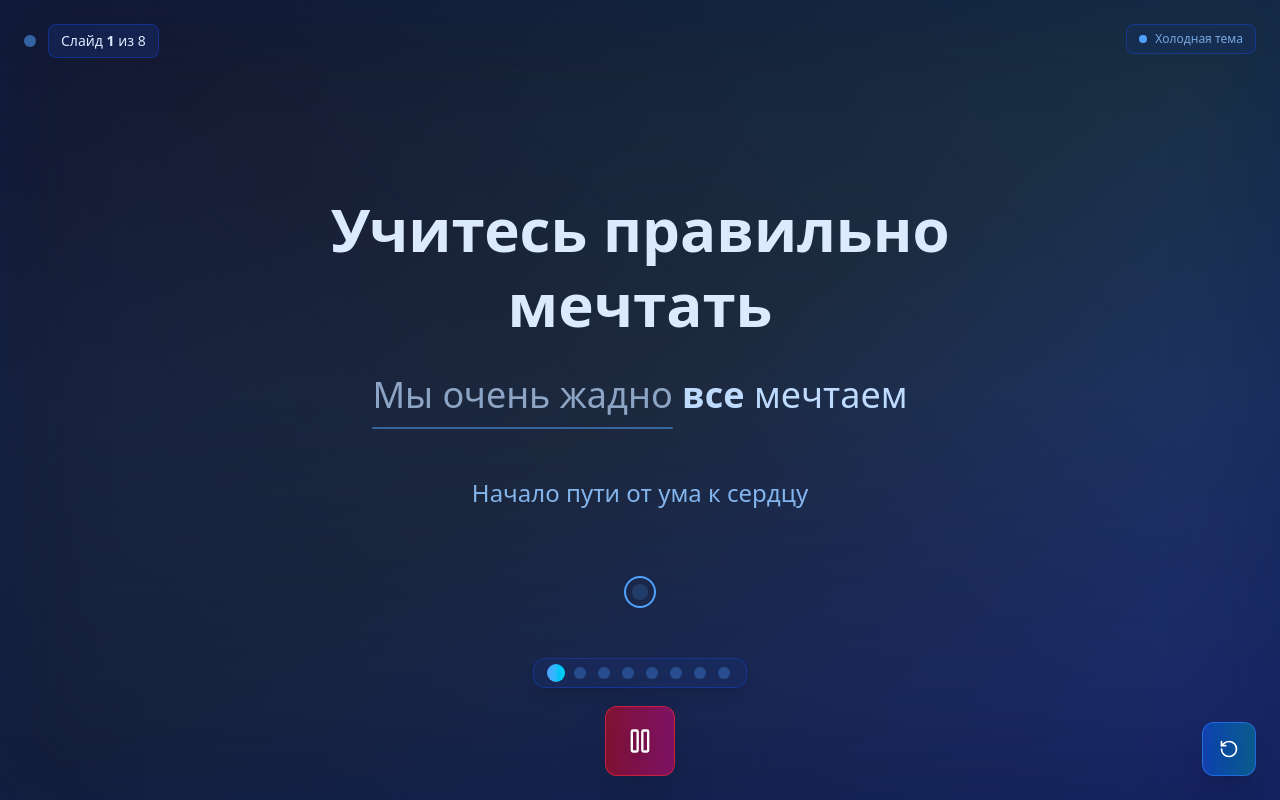
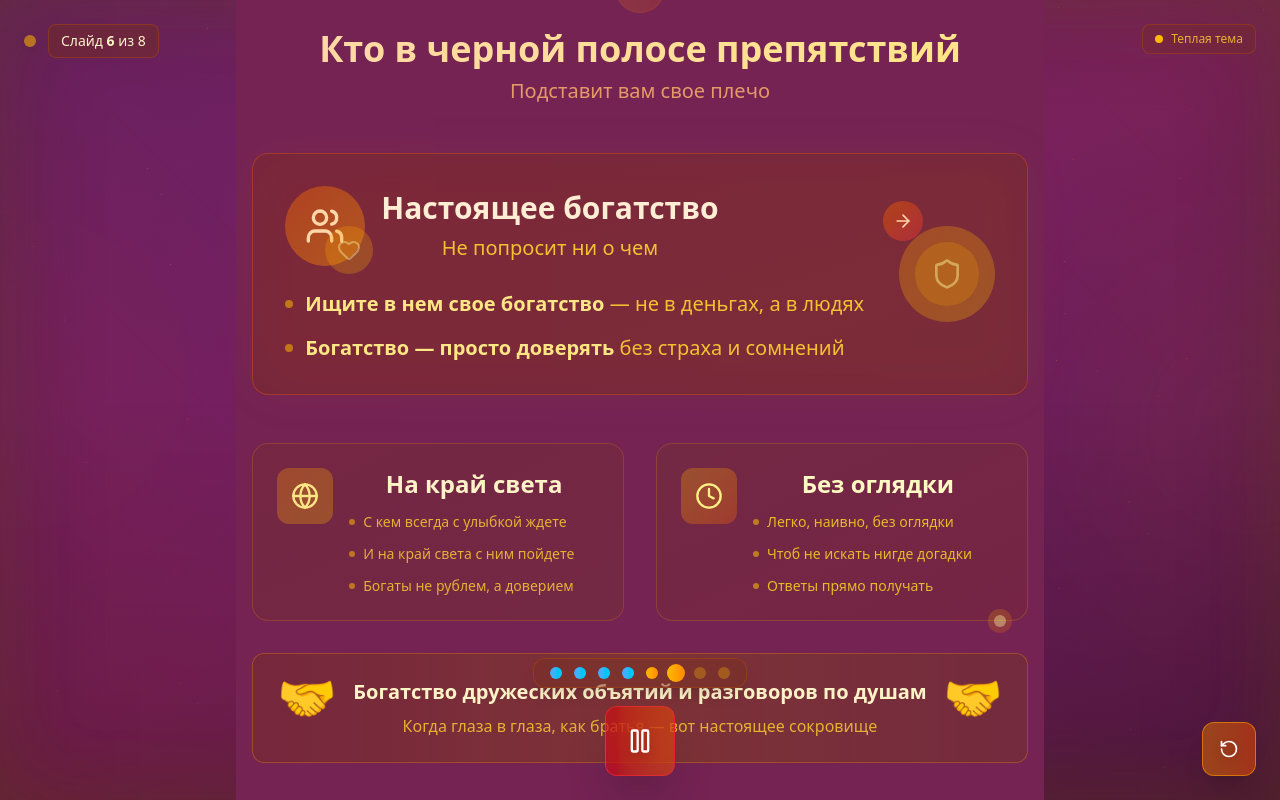
Before and after one commit to okmic/imparare-a-sognare-correttamente, a React (Vite) app: page / in a window 1280 px wide. Both pictures are taken after a click on the button "Начать погружение". Built offline with nearby package versions, Linux system fonts and the light colour scheme.

Commit message:
fix artefacts ios 7 8 9 slide

```diff
--- a/src/components/Slides/Slide6.tsx
+++ b/src/components/Slides/Slide6.tsx
@@ -1,10 +1,10 @@
 import { Users, Globe, Heart, Shield, Clock, ArrowRight } from 'lucide-react'
 
 export const Slide6 = () => (
-  <div className="text-center text-white px-4 h-full flex flex-col justify-center">
+  <div className="text-center text-white px-4 h-full flex flex-col justify-center bg-[#742353]">
     <div className="max-w-4xl mx-auto w-full">
       <div className="mb-8 sm:mb-12">
-        <div className="inline-flex items-center justify-center p-2 sm:p-3 rounded-full bg-gradient-to-r from-amber-500/30 to-orange-500/30 backdrop-blur-lg border border-orange-500/30 mb-4">
+        <div className="inline-flex items-center justify-center p-2 sm:p-3 rounded-full bg-gradient-to-r from-amber-500/30 to-orange-500/30 border border-orange-500/30 mb-4 animate-pulse">
           <Shield className="w-5 h-5 sm:w-6 sm:h-6 text-orange-300" />
         </div>
         <h2 className="text-2xl sm:text-3xl md:text-4xl font-bold bg-gradient-to-r from-orange-200 to-amber-200 bg-clip-text text-transparent">
@@ -17,7 +17,7 @@ export const Slide6 = () => (
 
       <div className="relative mb-8 sm:mb-12">
         <div className="absolute inset-0 bg-gradient-to-r from-orange-500/10 to-amber-500/10 rounded-3xl blur-xl animate-pulse" />
-        <div className="relative bg-gradient-to-br from-orange-900/30 to-amber-900/30 backdrop-blur-lg rounded-2xl p-6 sm:p-8 border border-orange-500/30">
+        <div className="relative bg-gradient-to-br from-orange-900/30 to-amber-900/30 rounded-2xl p-6 sm:p-8 border border-orange-500/30">
           <div className="flex flex-col lg:flex-row items-center justify-between gap-8">
             <div className="flex-1">
               <div className="flex items-center justify-center lg:justify-start gap-4 mb-6">
@@ -71,7 +71,7 @@ export const Slide6 = () => (
 
       <div className="grid grid-cols-1 sm:grid-cols-2 gap-6 sm:gap-8 mb-6 sm:mb-8">
         <div className="group relative">
-          <div className="bg-gradient-to-br from-amber-900/20 to-yellow-900/20 backdrop-blur-lg rounded-2xl p-5 sm:p-6 border border-amber-500/20 transition-all duration-300 hover:border-amber-500/40 hover:from-amber-900/30 h-full">
+          <div className="bg-gradient-to-br from-amber-900/20 to-yellow-900/20 rounded-2xl p-5 sm:p-6 border border-amber-500/20 transition-all duration-300 hover:border-amber-500/40 hover:from-amber-900/30 h-full">
             <div className="flex items-start gap-4">
               <div className="flex-shrink-0">
                 <div className="w-12 h-12 sm:w-14 sm:h-14 rounded-xl bg-gradient-to-br from-amber-500/30 to-yellow-500/30 flex items-center justify-center">
@@ -102,7 +102,7 @@ export const Slide6 = () => (
         </div>
 
         <div className="group relative">
-          <div className="bg-gradient-to-br from-yellow-900/20 to-orange-900/20 backdrop-blur-lg rounded-2xl p-5 sm:p-6 border border-yellow-500/20 transition-all duration-300 hover:border-yellow-500/40 hover:from-yellow-900/30 h-full">
+          <div className="bg-gradient-to-br from-yellow-900/20 to-orange-900/20 rounded-2xl p-5 sm:p-6 border border-yellow-500/20 transition-all duration-300 hover:border-yellow-500/40 hover:from-yellow-900/30 h-full">
             <div className="flex items-start gap-4">
               <div className="flex-shrink-0">
                 <div className="w-12 h-12 sm:w-14 sm:h-14 rounded-xl bg-gradient-to-br from-yellow-500/30 to-orange-500/30 flex items-center justify-center">
@@ -138,7 +138,7 @@ export const Slide6 = () => (
 
       <div className="relative">
         <div className="absolute inset-0 bg-gradient-to-r from-transparent via-yellow-500/10 to-transparent animate-shimmer" />
-        <div className="relative bg-gradient-to-r from-amber-900/30 to-yellow-900/30 backdrop-blur-lg rounded-xl p-4 sm:p-6 border border-amber-500/30">
+        <div className="relative bg-gradient-to-r from-amber-900/30 to-yellow-900/30 rounded-xl p-4 sm:p-6 border border-amber-500/30">
           <div className="flex flex-col sm:flex-row items-center justify-center gap-4">
             <div className="text-4xl sm:text-5xl animate-bounce">🤝</div>
             <div>
--- a/src/components/Slides/Slide7.tsx
+++ b/src/components/Slides/Slide7.tsx
@@ -4,7 +4,7 @@ export const Slide7 = () => (
   <div className="text-center text-white px-4 h-full flex flex-col justify-center">
     <div className="max-w-4xl mx-auto w-full">
       <div className="mb-8 sm:mb-12">
-        <div className="inline-flex items-center justify-center p-2 sm:p-3 rounded-full bg-gradient-to-r from-red-500/30 to-pink-500/30 backdrop-blur-lg border border-pink-500/30 mb-4 animate-pulse">
+        <div className="inline-flex items-center justify-center p-2 sm:p-3 rounded-full bg-gradient-to-r from-red-500/30 to-pink-500/30 border border-pink-500/30 mb-4 animate-pulse">
           <Star className="w-5 h-5 sm:w-6 sm:h-6 text-pink-300" />
         </div>
         <h2 className="text-2xl sm:text-3xl md:text-4xl font-bold bg-gradient-to-r from-pink-200 to-red-200 bg-clip-text text-transparent">
@@ -14,9 +14,10 @@ export const Slide7 = () => (
           Восторги не скрывать и счастье
         </p>
       </div>
+
       <div className="relative mb-8 sm:mb-12">
         <div className="absolute inset-0 bg-gradient-to-r from-pink-500/10 to-red-500/10 rounded-3xl blur-xl animate-pulse" />
-        <div className="relative bg-gradient-to-br from-pink-900/30 to-red-900/30 backdrop-blur-lg rounded-2xl p-6 sm:p-8 border border-pink-500/30">
+        <div className="relative bg-gradient-to-br from-pink-900/30 to-red-900/30 rounded-2xl p-6 sm:p-8 border border-pink-500/30">
           <div className="flex flex-col lg:flex-row items-center justify-between gap-8">
             <div className="flex-1">
               <div className="flex items-center justify-center lg:justify-start gap-4 mb-6">
@@ -37,6 +38,7 @@ export const Slide7 = () => (
                   </p>
                 </div>
               </div>
+
               <div className="space-y-4">
                 <div className="flex items-center gap-3">
                   <div className="w-2 h-2 rounded-full bg-red-400 animate-pulse flex-shrink-0" />
@@ -66,9 +68,10 @@ export const Slide7 = () => (
           </div>
         </div>
       </div>
+
       <div className="grid grid-cols-1 sm:grid-cols-2 gap-6 sm:gap-8 mb-6 sm:mb-8">
         <div className="group relative">
-          <div className="bg-gradient-to-br from-pink-900/20 to-rose-900/20 backdrop-blur-lg rounded-2xl p-5 sm:p-6 border border-pink-500/20 transition-all duration-300 hover:border-pink-500/40 hover:from-pink-900/30 h-full">
+          <div className="bg-gradient-to-br from-pink-900/20 to-rose-900/20 rounded-2xl p-5 sm:p-6 border border-pink-500/20 transition-all duration-300 hover:border-pink-500/40 hover:from-pink-900/30 h-full">
             <div className="flex items-start gap-4">
               <div className="flex-shrink-0">
                 <div className="w-12 h-12 sm:w-14 sm:h-14 rounded-xl bg-gradient-to-br from-pink-500/30 to-rose-500/30 flex items-center justify-center">
@@ -97,8 +100,9 @@ export const Slide7 = () => (
             </div>
           </div>
         </div>
+
         <div className="group relative">
-          <div className="bg-gradient-to-br from-rose-900/20 to-red-900/20 backdrop-blur-lg rounded-2xl p-5 sm:p-6 border border-rose-500/20 transition-all duration-300 hover:border-rose-500/40 hover:from-rose-900/30 h-full">
+          <div className="bg-gradient-to-br from-rose-900/20 to-red-900/20 rounded-2xl p-5 sm:p-6 border border-rose-500/20 transition-all duration-300 hover:border-rose-500/40 hover:from-rose-900/30 h-full">
             <div className="flex items-start gap-4">
               <div className="flex-shrink-0">
                 <div className="w-12 h-12 sm:w-14 sm:h-14 rounded-xl bg-gradient-to-br from-rose-500/30 to-red-500/30 flex items-center justify-center">
@@ -131,11 +135,12 @@ export const Slide7 = () => (
           </div>
         </div>
       </div>
+
       <div className="relative">
         <div className="absolute inset-0 bg-gradient-to-r from-transparent via-pink-500/10 to-transparent animate-shimmer" />
-        <div className="relative bg-gradient-to-r from-pink-900/30 to-red-900/30 backdrop-blur-lg rounded-xl p-4 sm:p-6 border border-pink-500/30">
+        <div className="relative bg-gradient-to-r from-pink-900/30 to-red-900/30 rounded-xl p-4 sm:p-6 border border-pink-500/30">
           <div className="flex flex-col sm:flex-row items-center justify-center gap-4">
-            <div className="text-4xl sm:text-5xl animate-bounce"><Heart /></div>
+            <div className="text-4xl sm:text-5xl animate-bounce">💖</div>
             <div>
               <p className="text-lg sm:text-xl font-bold text-pink-100">
                 Подлинные чувства — не скрывать восторг и счастье
@@ -144,10 +149,11 @@ export const Slide7 = () => (
                 Нести свет среди ненастья — вот истинное богатство
               </p>
             </div>
-            <div className="text-4xl sm:text-5xl animate-bounce"><Heart /></div>
+            <div className="text-4xl sm:text-5xl animate-bounce">💖</div>
           </div>
         </div>
       </div>
+
       <div className="mt-8 sm:mt-12 opacity-70">
         <div className="inline-flex items-center gap-2 text-xs sm:text-sm text-pink-500/70">
           <div className="w-1 h-1 rounded-full bg-pink-400/40 animate-pulse" />
--- a/src/components/Slides/Slide8.tsx
+++ b/src/components/Slides/Slide8.tsx
@@ -4,7 +4,7 @@ export const Slide8 = () => (
   <div className="text-center text-white px-4 h-full flex flex-col justify-center">
     <div className="max-w-3xl mx-auto w-full">
       <div className="mb-6">
-        <div className="inline-flex items-center justify-center p-3 rounded-full bg-gradient-to-r from-pink-500/30 to-red-500/30 backdrop-blur-lg border border-red-500/30 mb-4 animate-pulse">
+        <div className="inline-flex items-center justify-center p-3 rounded-full bg-gradient-to-r from-pink-500/30 to-red-500/30 border border-red-500/30 mb-4 animate-pulse">
           <Heart className="w-6 h-6 text-red-300" />
         </div>
         <h2 className="text-2xl md:text-3xl font-bold bg-gradient-to-r from-pink-200 to-red-200 bg-clip-text text-transparent">
@@ -49,7 +49,7 @@ export const Slide8 = () => (
 
       <div className="relative mb-6">
         <div className="absolute inset-0 bg-gradient-to-r from-pink-500/10 to-red-500/10 rounded-xl blur-lg" />
-        <div className="relative bg-gradient-to-br from-pink-900/30 to-red-900/30 backdrop-blur-md rounded-xl p-4 border border-pink-500/30">
+        <div className="relative bg-gradient-to-br from-pink-900/30 to-red-900/30 rounded-xl p-4 border border-pink-500/30">
           <div className="flex items-center justify-center gap-3">
             <div className="text-2xl animate-bounce">😊</div>
             <div>
@@ -67,7 +67,7 @@ export const Slide8 = () => (
 
       <div className="relative mb-6">
         <div className="absolute inset-0 bg-gradient-to-r from-pink-500/5 to-red-500/5 rounded-xl blur-lg" />
-        <div className="relative bg-gradient-to-br from-pink-900/40 to-red-900/40 backdrop-blur-md rounded-xl p-5 border border-pink-500/30">
+        <div className="relative bg-gradient-to-br from-pink-900/40 to-red-900/40 rounded-xl p-5 border border-pink-500/30">
           <div className="flex flex-col items-center">
             <div className="w-14 h-14 rounded-full bg-gradient-to-br from-pink-500/30 to-red-500/30 flex items-center justify-center mb-3 animate-spin-slow">
               <div className="w-10 h-10 rounded-full bg-gradient-to-br from-red-500/40 to-pink-500/40 flex items-center justify-center">
```
Also changed, not shown: src/App.tsx (+5 -5 lines).
